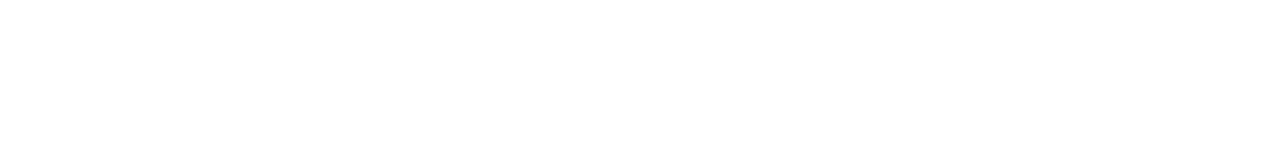
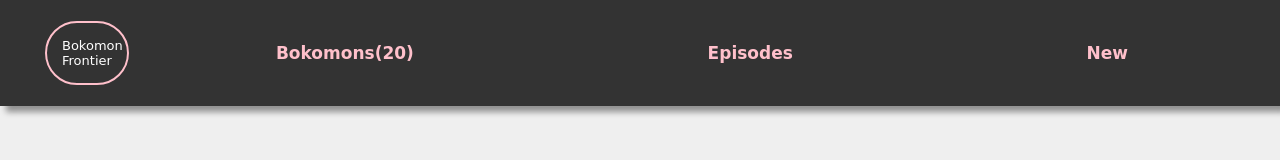
Before and after one commit to eddie-2020/pokemon-char-app, a website: page src/index.html in a window 1280 px wide. Drawn offline with Linux system fonts and the light colour scheme.

Commit message:
Add header to our capstone project

```diff
--- a/src/index.html
+++ b/src/index.html
@@ -1,12 +1,31 @@
 <!DOCTYPE html>
 <html lang="en">
-<head>
-    <meta charset="UTF-8">
-    <meta http-equiv="X-UA-Compatible" content="IE=edge">
-    <meta name="viewport" content="width=device-width, initial-scale=1.0">
-    <title>Repeat Kanban Board</title>
-</head>
-<body>
+  <head>
+    <meta charset="UTF-8" />
+    <meta http-equiv="X-UA-Compatible" content="IE=edge" />
+    <meta name="viewport" content="width=device-width, initial-scale=1.0" />
+    <link rel="stylesheet" href="/src/style/style.css">
+    <title>Bokomon Frontier API</title>
+  </head>
+  <body>
+    <header class="main-header">
+      <nav class="nav-bar">
+        <ul class="list-container">
+          <div class="Current-logo">
+            <a class="logo" href="#">Bokomon Frontier</a>
+          </div>
 
-</body>
+          <li class="list-item">
+            <a class="anchor" href="#">Bokomons(20)</a>
+          </li>
+          <li class="list-item">
+            <a class="anchor" href="#">Episodes</a>
+          </li>
+          <li class="list-item">
+            <a class="anchor" href="#">New</a>
+          </li>
+        </ul>
+      </nav>
+    </header>
+  </body>
 </html>
--- /dev/null
+++ b/src/scss/components/_navigation.scss
@@ -0,0 +1,45 @@
+body {
+  margin: 0;
+  padding: 0;
+  box-sizing: border-box;
+  background-color: #efefef;
+  font-family: cursive;
+}
+
+.nav-bar {
+  background-color: #333;
+  box-shadow: 6px 6px 6px rgba(0, 0, 0, 0.4);
+  padding: 5px;
+
+  .list-container {
+    display: flex;
+  }
+  .list-item {
+    list-style-type: none;
+    margin: 20px;
+    margin: auto;
+  }
+  .anchor {
+    font-weight: 700;
+    font-size: 17px;
+    text-decoration: none;
+    color: pink;
+    &:hover {
+      color: #fff;
+    }
+  }
+
+  .Current-logo {
+    width: 50px;
+    font-size: 13px;
+    border: 2px solid pink;
+    padding: 15px;
+    border-radius: 100px;
+
+    .logo {
+      width: 30px;
+      color: #fff;
+      text-decoration: none;
+    }
+  }
+}
--- /dev/null
+++ b/src/scss/style.scss
@@ -0,0 +1 @@
+@import "components/navigation";
```
Also changed, not shown: dist/index.html, src/style/style.css (added), 1 other file.
